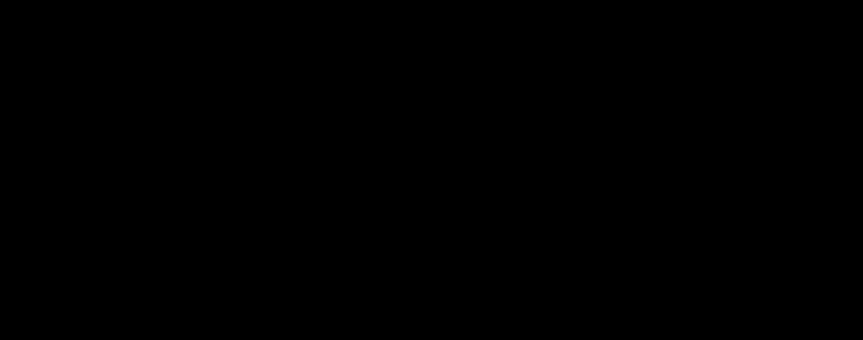
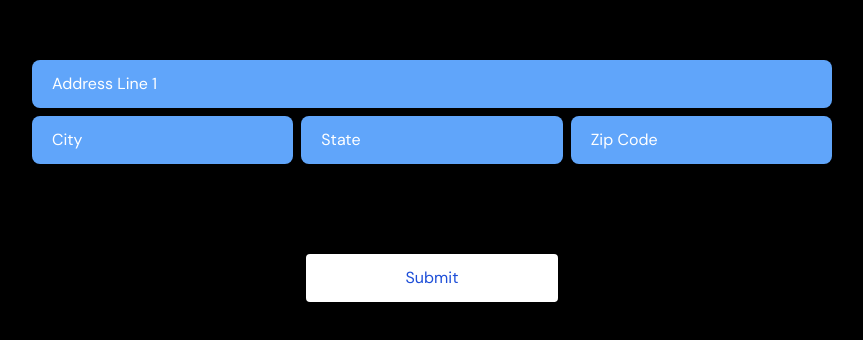
Before and after one commit to adityakak/vthacks23, a React (Vite) app in the folder frontend/VTHacks23/: page / in a window 1280 px wide. Shown: the part 218-558 px from the top of the page, without its empty margins (208-1071 px from the left). Built offline with nearby package versions, Linux system fonts and the light colour scheme.

Commit message:
Address Form

```diff
--- a/frontend/VTHacks23/package.json
+++ b/frontend/VTHacks23/package.json
@@ -11,7 +11,8 @@
   },
   "dependencies": {
     "react": "^18.2.0",
-    "react-dom": "^18.2.0"
+    "react-dom": "^18.2.0",
+    "react-hook-form": "^7.46.1"
   },
   "devDependencies": {
     "@types/react": "^18.2.15",
--- a/frontend/VTHacks23/src/App.tsx
+++ b/frontend/VTHacks23/src/App.tsx
@@ -1,11 +1,10 @@
+import Form from "./components/Form";
+
 function App() {
-
 
   return (
     <>
-      <div className="text-red-800">
-
-      </div>
+    <Form/>
     </>
   )
 }
--- /dev/null
+++ b/frontend/VTHacks23/src/components/Form.tsx
@@ -0,0 +1,139 @@
+import { useState } from "react";
+import { useForm } from 'react-hook-form';
+
+function Form() {
+    const [address, setAddress] = useState<string>();
+  const [city, setCity] = useState<string>();
+  const [state, setState] = useState<string>();
+  const [zip, setZip] = useState<string>();
+  const {
+    register,
+    trigger,
+    formState: { errors },
+} = useForm();
+
+  async function handleSendHome(e: React.FormEvent) {
+    e.preventDefault();
+    const isValid = await trigger();
+
+  }
+  return (
+    <form className="flex flex-col justify-center items-center h-full"
+      onSubmit={handleSendHome}
+    >
+        <input className="mb-2 rounded-lg bg-blue-400 px-5 py-3 placeholder-white text-white mx-auto w-[800px]"
+            value={address}
+            type="text"
+            placeholder="Address Line 1"
+            {...register('address', {
+              required: true,
+              maxLength: 100,
+          })}
+            onChange={(
+              e: React.ChangeEvent<HTMLInputElement>
+          ) => {
+              setAddress(e.target.value);
+          }}
+        />
+       {errors.address && (
+                            <p className=" text-primary-500 mb-2">
+                                {errors.address.type === 'required' &&
+                                    'This field is required.'}
+                                {errors.address.type === 'maxLength' &&
+                                    'Max Length is 100 characters.'}
+                            </p>
+                        )
+        }
+
+        <div className="md:grid grid-cols-3 w-[800px] gap-2">
+          <div>
+          <input className="mb-2 w-full rounded-lg bg-blue-400 px-5 py-3 placeholder-white text-white mx-auto"
+            value={city}
+            type="text"
+            placeholder="City"
+            {...register('city', {
+              required: true,
+              maxLength: 100,
+          })}
+            onChange={(
+              e: React.ChangeEvent<HTMLInputElement>
+          ) => {
+              setCity(e.target.value);
+          }}
+        />
+       {errors.city && (
+                            <p className=" text-primary-500">
+                                {errors.city.type === 'required' &&
+                                    'This field is required.'}
+                                {errors.city.type === 'maxLength' &&
+                                    'Max Length is 100 characters.'}
+                            </p>
+                        )
+        }
+          </div>
+          <div>
+          <input className="mb-2 w-full rounded-lg bg-blue-400 px-5 py-3 placeholder-white text-white mx-auto"
+            value={state}
+            type="text"
+            placeholder="State"
+            {...register('state', {
+              required: true,
+              maxLength: 100,
+          })}
+            onChange={(
+              e: React.ChangeEvent<HTMLInputElement>
+          ) => {
+              setState(e.target.value);
+          }}
+        />
+       {errors.state && (
+                            <p className=" text-primary-500">
+                                {errors.state.type === 'required' &&
+                                    'This field is required.'}
+                                {errors.state.type === 'maxLength' &&
+                                    'Max Length is 100 characters.'}
+                            </p>
+                        )
+        }
+          </div>
+
+          <div>
+          <input className="mb-2 w-full rounded-lg bg-blue-400 px-5 py-3 placeholder-white text-white mx-auto"
+            value={zip}
+            type="text"
+            placeholder="Zip Code"
+            {...register('zip', {
+              required: true,
+              maxLength: 100,
+          })}
+            onChange={(
+              e: React.ChangeEvent<HTMLInputElement>
+          ) => {
+              setZip(e.target.value);
+          }}
+        />
+       {errors.zip && (
+                            <p className=" text-primary-500">
+                                {errors.zip.type === 'required' &&
+                                    'This field is required.'}
+                                {errors.zip.type === 'maxLength' &&
+                                    'Max Length is 100 characters.'}
+                            </p>
+                        )
+        }
+          </div>
+        </div>
+
+
+        <button
+            type="submit"
+            className="md:w-64 sm:w-full xs:w-full mt-20 bg-white hover:text-white border-black border-2 p-3 rounded-md hover:bg-blue-600 transition-all duration-500"
+        >
+                        Submit
+                    </button>
+
+    </form>
+  )
+}
+
+export default Form
```
Also changed, not shown: 1 other file (tests, documents, lock files or other folders).
